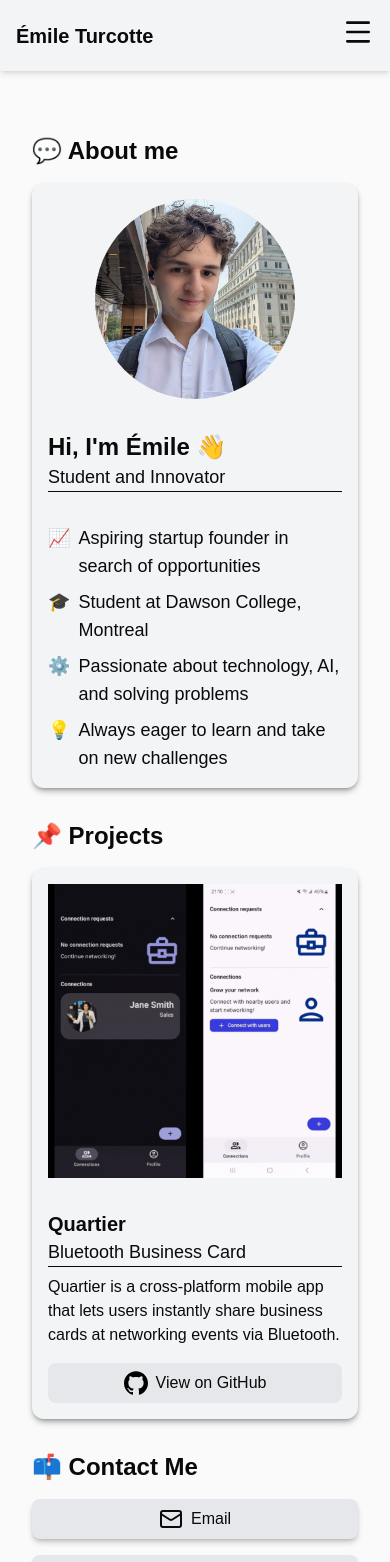
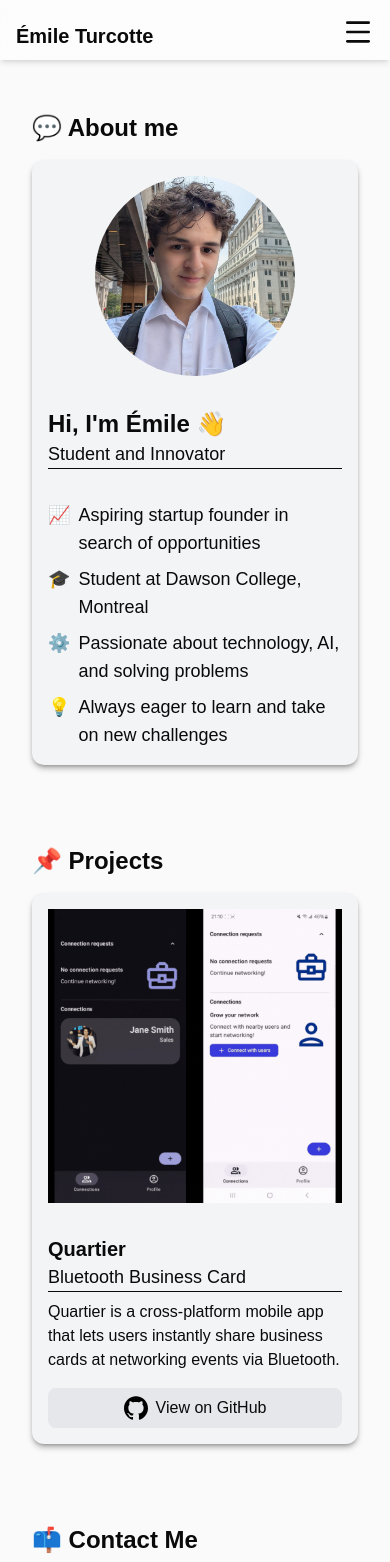
Before and after one commit to emilet16/emilet16.github.io, a Next.js app: page / in a window 390 px wide. Shown: the top 1562 px of the page. Built offline with nearby package versions, Linux system fonts and the light colour scheme.

Commit message:
Improve header

```diff
--- /dev/null
+++ b/app/components/NavLink.tsx
@@ -0,0 +1,24 @@
+import Link from "next/link";
+
+export default function NavLink(
+    { href, children, close }:
+    { href: string; children: React.ReactNode; close: () => void }) {
+
+        const handleClick = (e: any, id: string) => {
+            e.preventDefault();
+            const section = document.querySelector(id);
+            if (section) {
+                section.scrollIntoView({ behavior: "smooth" });
+            }
+        };
+
+        return (
+            <Link href={href} className="hover:underline active:underline"
+                onNavigate={(e) => {
+                    handleClick(e, href);
+                    close();
+                }}>
+                    {children}
+                </Link>
+        );
+}
--- a/app/components/Navbar.tsx
+++ b/app/components/Navbar.tsx
@@ -2,20 +2,24 @@
 import React, { useState } from "react";
 import Link from "next/link";
 import { X, Menu } from "lucide-react";
+import NavLink from "./NavLink";
 
 export default function Navbar() {
     var [isOpen, setIsOpen] = useState(false);
 
     return(
-        <nav className="w-full bg-gray-100 dark:bg-gray-800">
+        <nav className={`w-full backdrop-blur-lg bg-white/50 dark:bg-neutral-900/50 transition-all duration-300 ease-in-out
+         ${isOpen ? 'h-screen md:h-20' : 'h-15'}`}>
             <div className="max-w-3xl mx-auto flex flex-col p-4">
                 <div className="flex items-center justify-between">
                     <Link href="/" className="text-xl font-bold hover:underline">Émile Turcotte</Link>
 
                     <div className="hidden md:flex gap-6 ml-8 items-center text-lg">
-                        <Link href="#about" className="hover:underline">About</Link>
-                        <Link href="#projects" className="hover:underline">Projects</Link>
-                        <Link href="#contact" className="hover:underline">Contact</Link>
+                        <NavLink href="#about" close={() => {setIsOpen(false)}}>About</NavLink>
+
+                        <NavLink href="#projects" close={() => {setIsOpen(false)}}>Projects</NavLink>
+
+                        <NavLink href="#contact" close={() => {setIsOpen(false)}}>Contact</NavLink>
                     </div>
 
                     <div className="md:hidden ml-8">
@@ -25,21 +29,19 @@ export default function Navbar() {
                     </div>
                 </div>
 
-                {isOpen && (
-                    <div className="md:hidden">
+                <div className={`${isOpen ? 'visible opacity-100' : 'invisible opacity-0'} md:hidden transition-opacity duration-300 ease-in-out`}>
                     <ul className="space-y-4 mt-4 flex flex-col text-lg">
                         <li>
-                                <Link href="/" className="active:underline">About</Link>
+                            <NavLink href="#about" close={() => {setIsOpen(false)}}>About</NavLink>
                         </li>
                         <li>
-                                <Link href="#projects" className="active:underline">Projects</Link>
+                            <NavLink href="#projects" close={() => {setIsOpen(false)}}>Projects</NavLink>
                         </li>
                         <li>
-                                <Link href="#contact" className="active:underline">Contact</Link>
+                            <NavLink href="#contact" close={() => {setIsOpen(false)}}>Contact</NavLink>
                         </li>
                     </ul>
                 </div>
-                )}
             </div>
         </nav>
     )
--- a/app/globals.css
+++ b/app/globals.css
@@ -22,4 +22,5 @@ body {
   background: var(--background);
   color: var(--foreground);
   font-family: Arial, Helvetica, sans-serif;
+  scroll-behavior: smooth;
 }
--- a/app/layout.tsx
+++ b/app/layout.tsx
@@ -21,9 +21,9 @@ export default function RootLayout({
   return (
     <html lang="en">
       <body
-        className={`${sansFont.variable} antialiased grid grid-rows-[auto_1fr_auto] min-h-screen pb-20 gap-8`}
+        className={`${sansFont.variable} antialiased grid grid-rows-[1fr_20px] min-h-screen pb-20 gap-8`}
       >
-        <header className="w-full flex justify-center shadow-md">
+        <header className="fixed w-full flex justify-center shadow-md z-10">
           <Navbar />
         </header>
 
--- a/app/page.tsx
+++ b/app/page.tsx
@@ -6,9 +6,9 @@ import SlideRight from "./components/SlideRight";
 
 export default function Home() {
   return (
-    <div className="w-full max-w-3xl space-y-8">
+    <div className="w-full max-w-3xl">
       <div id="about" className="flex flex-col space-y-4">
-        <h2 className="text-2xl font-bold">💬 About me</h2>
+        <h2 className="text-2xl font-bold mt-20">💬 About me</h2>
 
         <SlideRight>
           <div className="flex flex-col md:flex-row bg-gray-100 dark:bg-gray-800 shadow-md/30 rounded-xl items-center gap-8 p-4 md:p-8">
@@ -50,7 +50,7 @@ export default function Home() {
       </div>
 
       <div id="projects" className="flex flex-col space-y-4">
-        <h2 className="text-2xl font-bold">📌 Projects</h2>
+        <h2 className="text-2xl font-bold mt-20">📌 Projects</h2>
 
         <div className="grid grid-cols-1 md:grid-cols-2 gap-4">
           <Project title="Quartier" subtitle="Bluetooth Business Card"
@@ -61,7 +61,7 @@ export default function Home() {
       </div>
 
       <div id="contact" className="flex flex-col space-y-4">
-        <h2 className="text-2xl font-bold">📫 Contact Me</h2>
+        <h2 className="text-2xl font-bold mt-20">📫 Contact Me</h2>
 
         <div className="grid grid-cols-1 md:grid-cols-3 gap-4">
           <ContactButton link="mai&#108;to&#58;emile&#46;&#116;u%&#55;&#50;&#99;&#37;6&#70;t&#37;&#55;4e160&#37;&#51;8&#64;&#103;&#109;ail&#46;com">
```
Lines whose indentation alone changed are shown as unchanged.
